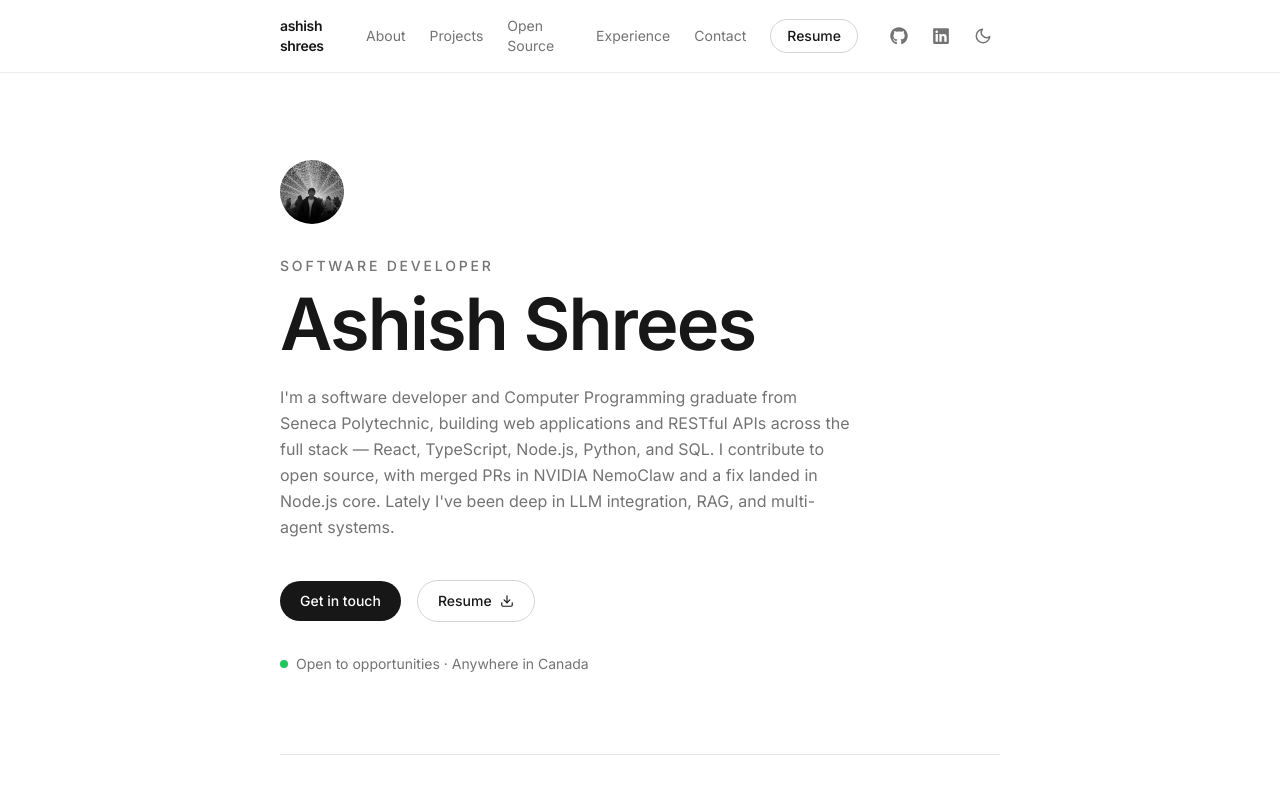
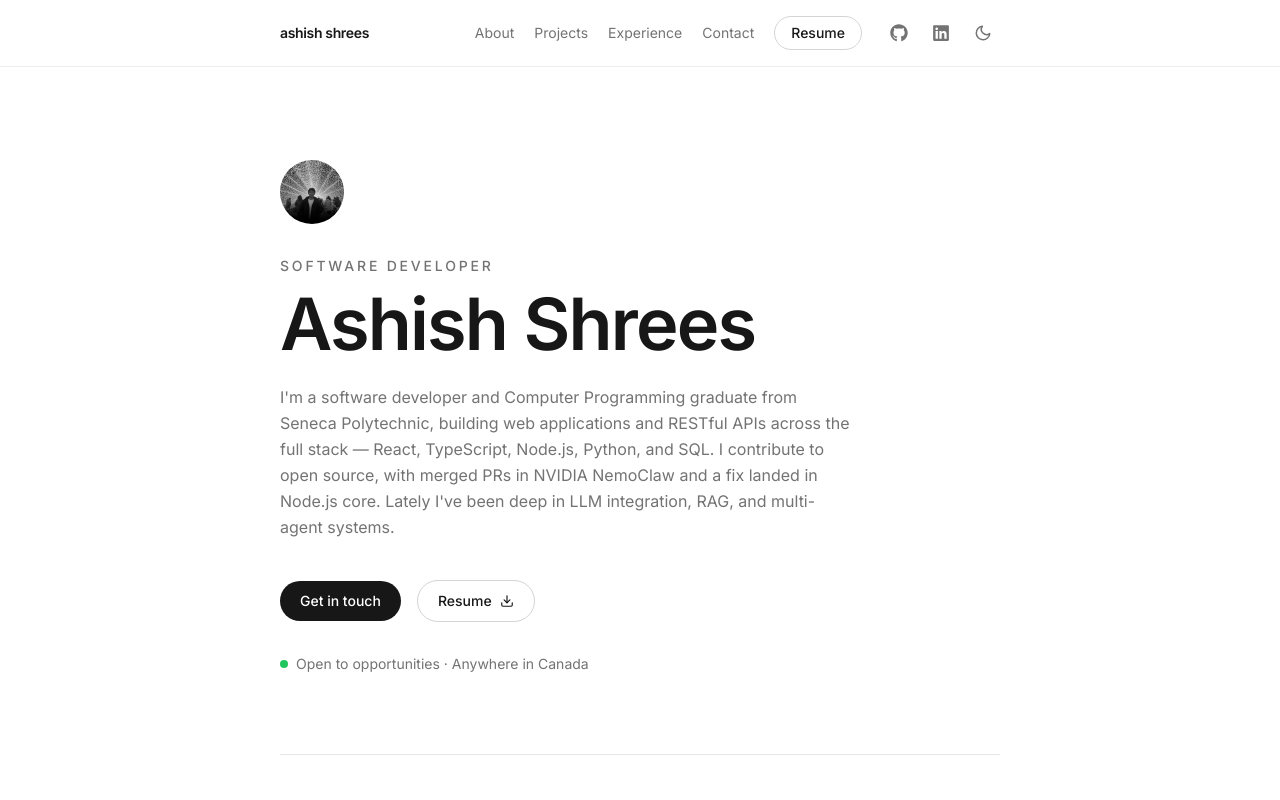
Before and after one commit to ashrees/ashrees.github.io, a React (Vite) app: page / in a window 1280 px wide. Shown: the top 800 px of the page. Built offline with nearby package versions, Linux system fonts and the light colour scheme.

Commit message:
Fix Open Source section layout and navbar, remove Open Source nav link

```diff
--- a/src/components/Navbar.jsx
+++ b/src/components/Navbar.jsx
@@ -5,7 +5,6 @@ import { FiMoon, FiSun } from "react-icons/fi";
 const links = [
   { label: "About", href: "#about" },
   { label: "Projects", href: "#projects" },
-  { label: "Open Source", href: "#open-source" },
   { label: "Experience", href: "#experience" },
   { label: "Contact", href: "#contact" },
 ];
@@ -22,15 +21,15 @@ const Navbar = () => {
 
   return (
     <header className="fixed inset-x-0 top-0 z-50 border-b border-neutral-200/70 bg-white/70 backdrop-blur-md dark:border-neutral-800/70 dark:bg-neutral-950/70">
-      <nav className="mx-auto flex max-w-3xl items-center justify-between px-6 py-4">
+      <nav className="mx-auto flex max-w-3xl items-center justify-between gap-8 px-6 py-4">
         <a
           href="#top"
-          className="text-sm font-semibold tracking-tight text-neutral-900 dark:text-neutral-100"
+          className="whitespace-nowrap text-sm font-semibold tracking-tight text-neutral-900 dark:text-neutral-100"
         >
           ashish shrees
         </a>
-        <div className="flex items-center gap-6">
-          <ul className="hidden items-center gap-6 text-sm text-neutral-500 sm:flex dark:text-neutral-400">
+        <div className="flex items-center gap-5">
+          <ul className="hidden items-center gap-5 whitespace-nowrap text-sm text-neutral-500 sm:flex dark:text-neutral-400">
             {links.map((link) => (
               <li key={link.href}>
                 <a
--- a/src/components/OpenSourceContributions.jsx
+++ b/src/components/OpenSourceContributions.jsx
@@ -1,30 +1,34 @@
 import Section from "./Section";
 import { OPEN_SOURCE_CONTRIBUTIONS } from "../constants";
+import { FiArrowUpRight } from "react-icons/fi";
 
 const OpenSourceContributions = () => {
   return (
-    <Section id="open-source" title="Open Source Contributions">
+    <Section id="open-source" title="Open Source">
       <div>
         {OPEN_SOURCE_CONTRIBUTIONS.map((item) => (
-          <div
+          <a
             key={item.project}
-            className="grid gap-2 border-b border-neutral-200 py-6 first:border-t md:grid-cols-[1.15fr_2fr_auto] md:gap-6 dark:border-neutral-800"
+            href={item.projectUrl}
+            target="_blank"
+            rel="noopener noreferrer"
+            className="group block border-b border-neutral-200 py-6 first:border-t dark:border-neutral-800"
           >
-            <a
-              href={item.projectUrl}
-              target="_blank"
-              rel="noopener noreferrer"
-              className="text-sm font-medium text-neutral-900 transition-colors hover:text-neutral-500 dark:text-neutral-100 dark:hover:text-neutral-400"
-            >
-              {item.project}
-            </a>
-            <p className="text-sm leading-relaxed text-neutral-500 dark:text-neutral-400">
+            <div className="flex items-baseline justify-between gap-4">
+              <h3 className="font-medium text-neutral-900 transition-colors group-hover:text-neutral-500 dark:text-neutral-100 dark:group-hover:text-neutral-400">
+                {item.project}
+              </h3>
+              <span className="flex shrink-0 items-center gap-2 text-neutral-500 dark:text-neutral-400">
+                <span className="text-xs uppercase tracking-widest">
+                  {item.type}
+                </span>
+                <FiArrowUpRight className="text-lg transition-transform duration-300 group-hover:-translate-y-0.5 group-hover:translate-x-0.5" />
+              </span>
+            </div>
+            <p className="mt-2 max-w-xl text-sm leading-relaxed text-neutral-500 dark:text-neutral-400">
               {item.contribution}
             </p>
-            <p className="text-xs uppercase tracking-widest text-neutral-500 md:text-right dark:text-neutral-400">
-              {item.type}
-            </p>
-          </div>
+          </a>
         ))}
       </div>
     </Section>
```
